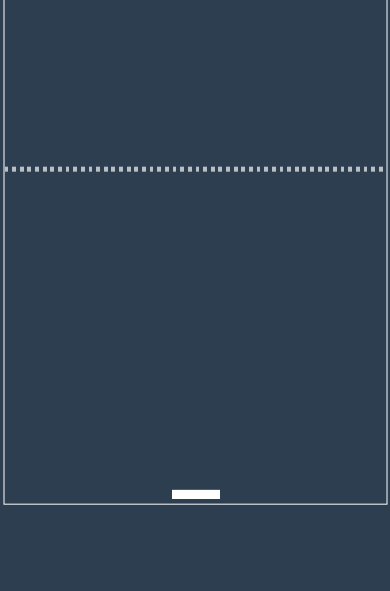
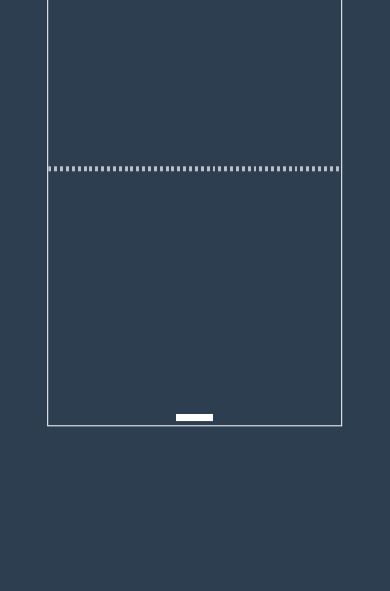
Before and after one commit to mshushakov/mshushakov.github.io, a plain HTML site: page games/pong/index.html in a window 390 px wide. Shown: the part 253-844 px from the top of the page. Drawn offline with Linux system fonts and the light colour scheme.

Commit message:
fix: unsapported media queries

```diff
--- a/games/pong/styles.css
+++ b/games/pong/styles.css
@@ -75,8 +75,10 @@ canvas {
 }
 
 @media (orientation: portrait) {
-  canvas { max-width: 98vh; max-height: 98vw; transform: rotate(90deg); }
-  .gui { aspect-ratio: 4 / 7; width: 98vw; }
+  /* canvas { max-width: 98vh; max-height: 98vw; transform: rotate(90deg); } */
+  canvas { max-width: 75vh; max-height: 75vw; transform: rotate(90deg); }
+  .gui { aspect-ratio: 4 / 7; width: 75vw; }
+  /* .gui { aspect-ratio: 4 / 7; width: 98vw; } */
 }
 
 /* More space for touch events on mobile devices */
```
